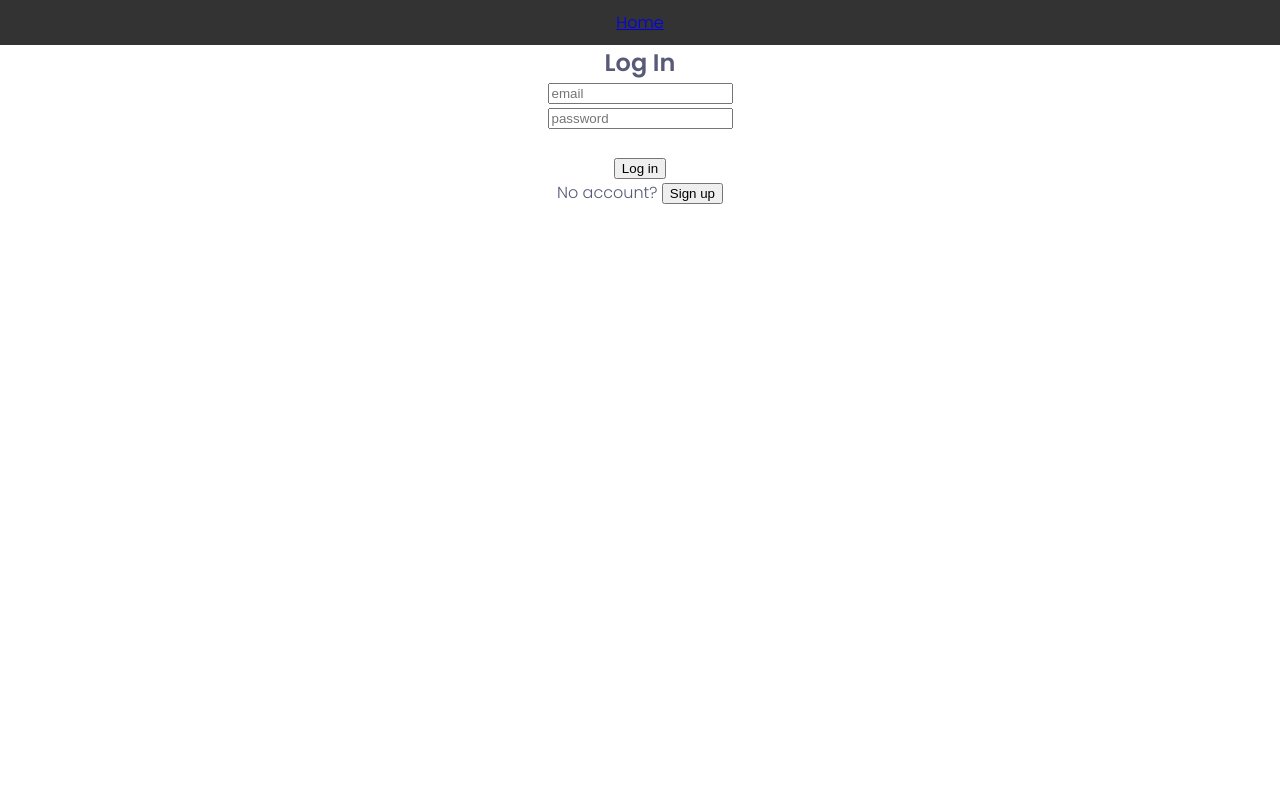
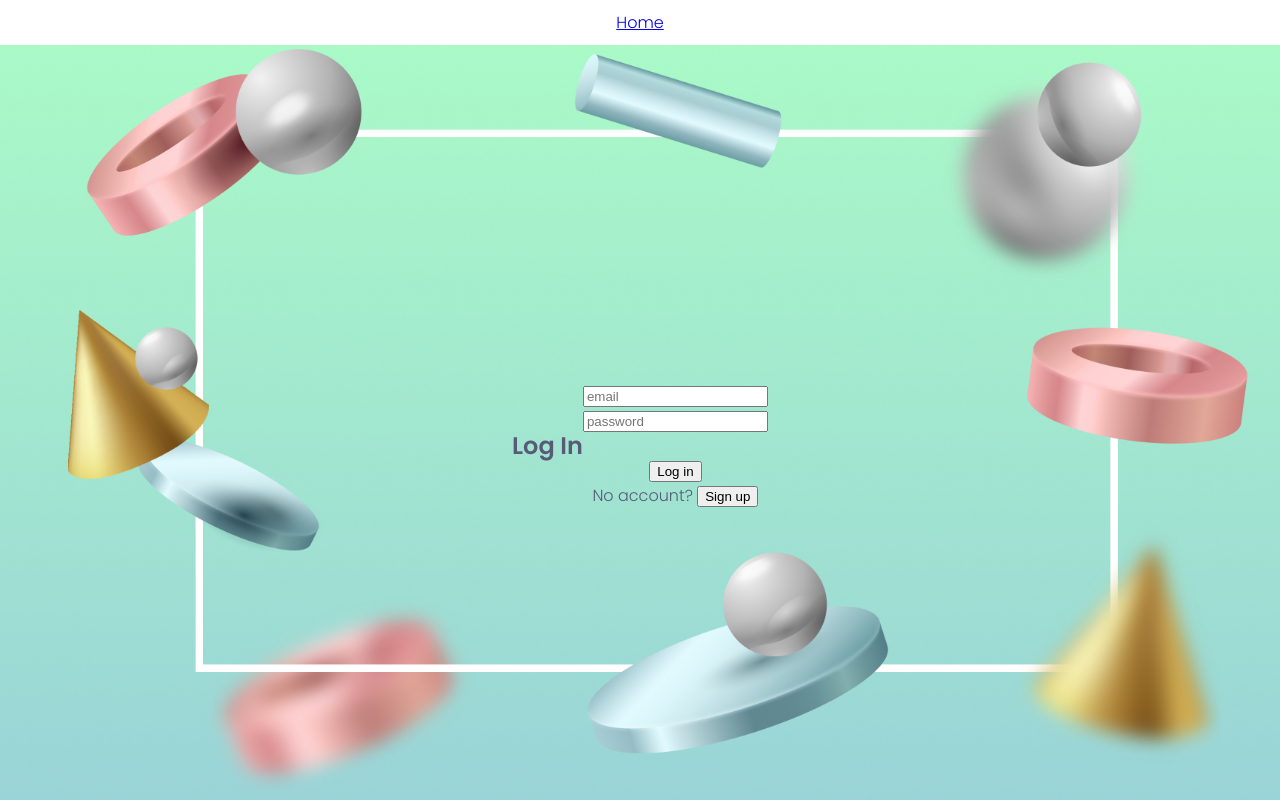
Before and after one commit to AleFin95/QuizWiz-Client, a React (Vite) app in the folder QuizWiz/: page /login in a window 1280 px wide. Built offline with nearby package versions, Linux system fonts and the light colour scheme.

Commit message:
added bkg

```diff
--- a/QuizWiz/src/assets/app.css
+++ b/QuizWiz/src/assets/app.css
@@ -10,16 +10,13 @@ body {
   font-family: "Poppins", sans-serif;
   text-align: center;
   font-weight: 300;
-  /* background-image: url(../assets/landing.jpg);
-  background-repeat: no-repeat;
-  background-position: center;
-  background-size: cover; */
   position: relative;
   color: rgb(87, 91, 120);
+
 }
 
 header {
-  background-color: #333;
+  background-color: rgba(237, 200, 200, 0);
   color: #fff;
   padding: 10px 0;
   text-align: center;
@@ -32,3 +29,18 @@ header {
   background-color: #fff;
   box-shadow: 0 0 10px rgba(0, 0, 0, 0.1);
 }
+
+
+.loginPage{
+  background: url('/LandingPage.png') no-repeat center center fixed;
+  background-size: cover;
+  position: fixed; /* Fixed or absolute position */
+
+  width: 100vw; /* Full viewport width */
+  height: 100vh; /* Full viewport height */
+  display: flex;
+  justify-content: center;
+  align-items: center;
+
+
+}
--- a/QuizWiz/src/pages/loginPage/index.jsx
+++ b/QuizWiz/src/pages/loginPage/index.jsx
@@ -2,6 +2,7 @@ import React, {useState} from 'react'
 import { useNavigate } from 'react-router-dom'
 import {SignUpComponent} from "../../components"
 import {useAuth} from "../../contexts"
+import '../../assets/app.css';
 
 const Login = () => {
     const [inputValue, setInputValue] = useState ("")
@@ -10,10 +11,10 @@ const Login = () => {
     const navigateTo = useNavigate()
     const { setToken } = useAuth();
 
-
     function handleInput(e) {
         setInputValue(e.target.value);
     }
+
     const handleSubmit = async (e) => {
         e.preventDefault();
         try {
@@ -42,30 +43,29 @@ const Login = () => {
             console.error("Login error:", error);
         }
     };
+
     function handleSignUpClick() {
         setShowSignUp(!showSignUp)
     }
 
-
     return (
-    <>
+        <div className="loginPage"> {}
             <h2>Log In</h2>
             <form onSubmit={handleSubmit}>
                 <input type="text" onChange={handleInput} value={inputValue} placeholder='email' autoComplete="off"/>
                 <br/>
-        <input type="password"  onChange={(e) => setPassword(e.target.value)} placeholder="password" autoComplete="off"></input>
+                <input type="password" onChange={(e) => setPassword(e.target.value)} placeholder="password" autoComplete="off"></input>
                 <br/>
                 <br/>
                 <input type="submit" value="Log in" />
                 <br/>
-        <p>No account? <button type = 'button' onClick={handleSignUpClick} > Sign up</button></p>
-
+                <p>No account? <button type='button' onClick={handleSignUpClick}>Sign up</button></p>
             </form>
             <br/>
             <br/>
             {showSignUp && <SignUpComponent />}
-    </>
+        </div>
     )
 }
 
-export default Login
+export default Login;
```
Also changed, not shown: QuizWiz/public/LandingPage.png (added). Lines whose indentation alone changed are shown as unchanged.
